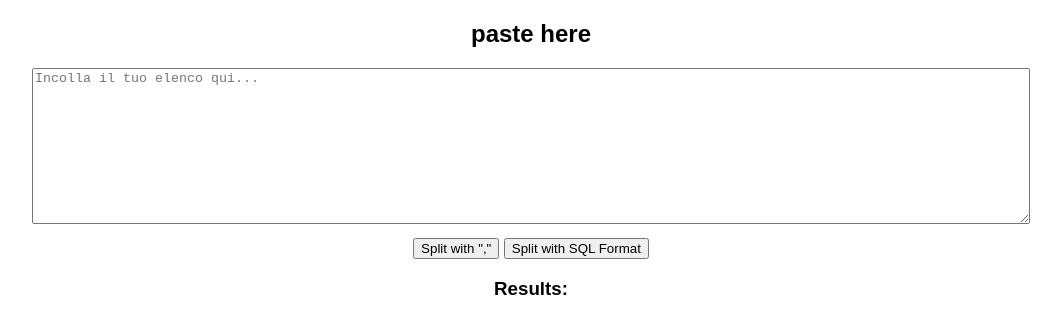
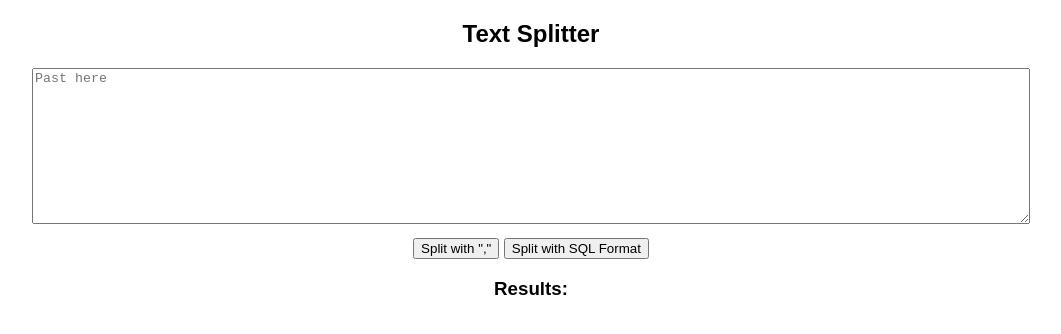
Before and after one commit to SimoMosca1997/text-splitter, a website: page public/index.html in a window 1280 px wide. Shown: the whole page, without its empty margins (109-1170 px from the left). Drawn offline with Linux system fonts and the light colour scheme.

Commit message:
Aggiornamento testi2

```diff
--- a/public/index.html
+++ b/public/index.html
@@ -18,8 +18,8 @@
     </style>
 </head>
 <body>
-    <h2>paste here</h2>
-    <textarea id="inputText" placeholder="Incolla il tuo elenco qui..."></textarea><br>
+    <h2>Text Splitter</h2>
+    <textarea id="inputText" placeholder="Past here"></textarea><br>
     <button onclick="formatText(',')">Split with ","</button>
     <button onclick="formatTextSql()">Split with SQL Format</button>
     <h3>Results:</h3>
```
